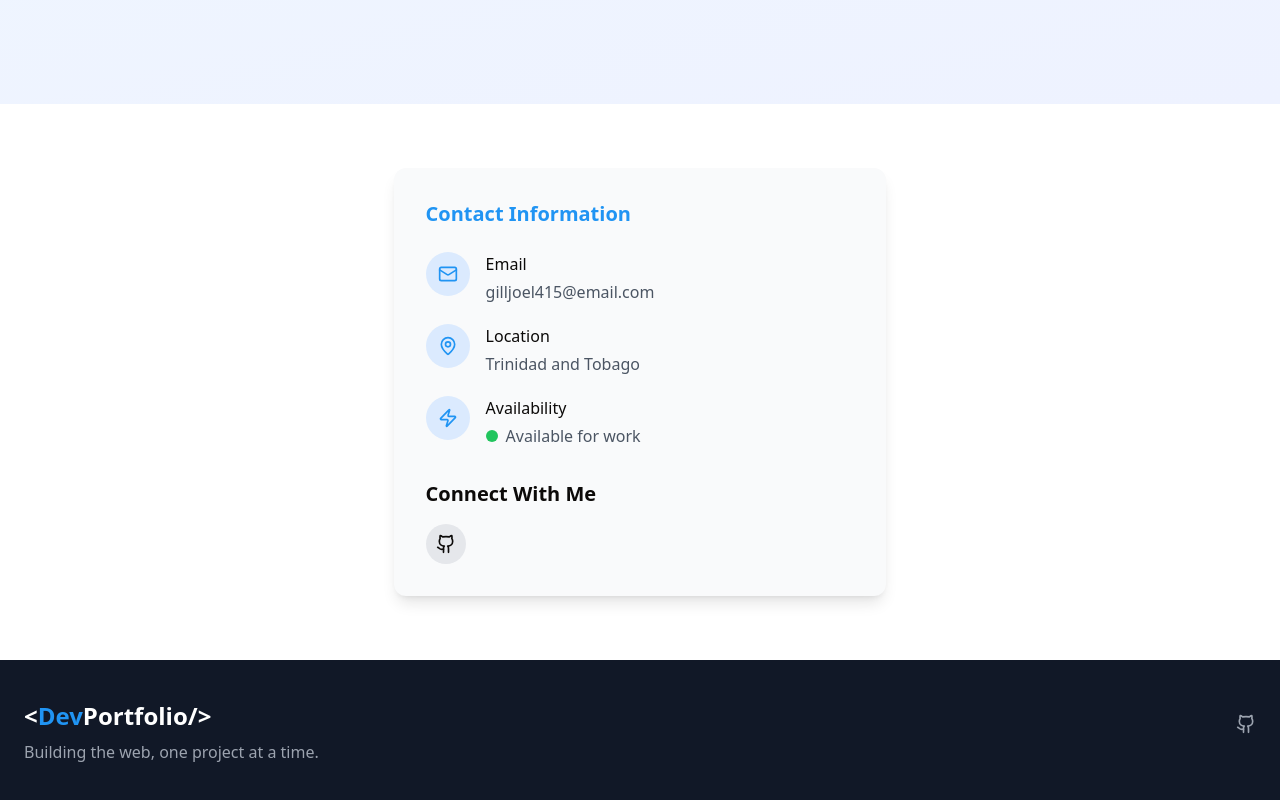
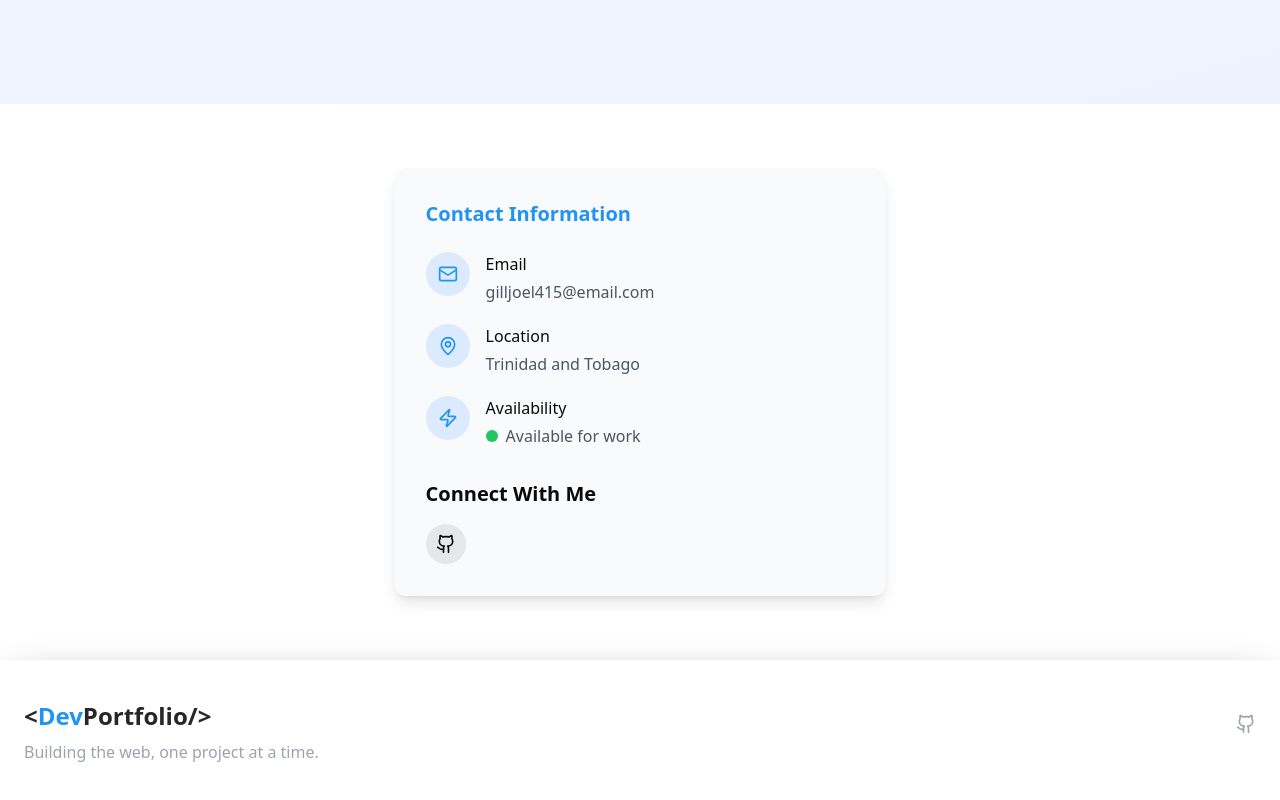
Before and after one commit to i-use-mint-btw/personal-portfolio, a React (Vite) app: page /contact in a window 1280 px wide. Shown: the part 304-1104 px from the top of the page. Built offline with nearby package versions, Linux system fonts and the light colour scheme.

Commit message:
Fixed footer colors

```diff
--- a/src/components/layout/footer.tsx
+++ b/src/components/layout/footer.tsx
@@ -3,13 +3,13 @@ import { Link } from "wouter";
 
 const Footer = () => {
   return (
-    <footer className="bg-gray-900 dark:bg-gray-950 text-white py-10 transition-colors duration-300">
+    <footer className="bg-white dark:bg-gray-950 text-white py-10 transition-colors duration-300 shadow-2xl shadow-black">
       <div className="container mx-auto px-4 md:px-6">
         <div className="flex flex-col md:flex-row justify-between items-center">
           <div className="mb-6 md:mb-0">
-            <Link href="/" className="text-2xl font-bold">
+            <Link href="/" className="text-2xl font-bold text-secondary">
               &lt;<span className="text-primary dark:text-primary">Dev</span>
-              <span className="text-white">Portfolio</span>/&gt;
+              <span className="dark:text-secondary">Portfolio</span>/&gt;
             </Link>
             <p className="mt-2 text-gray-400">
               Building the web, one project at a time.
```
